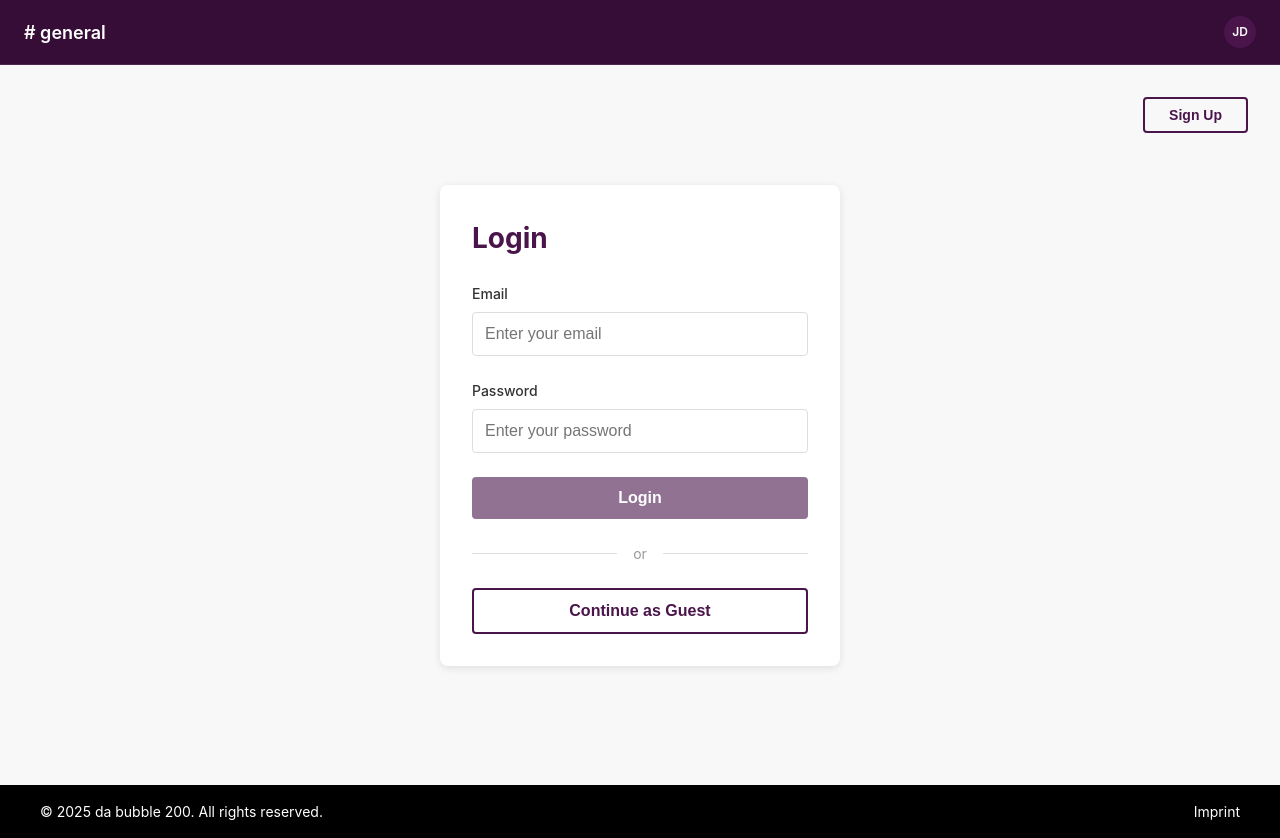
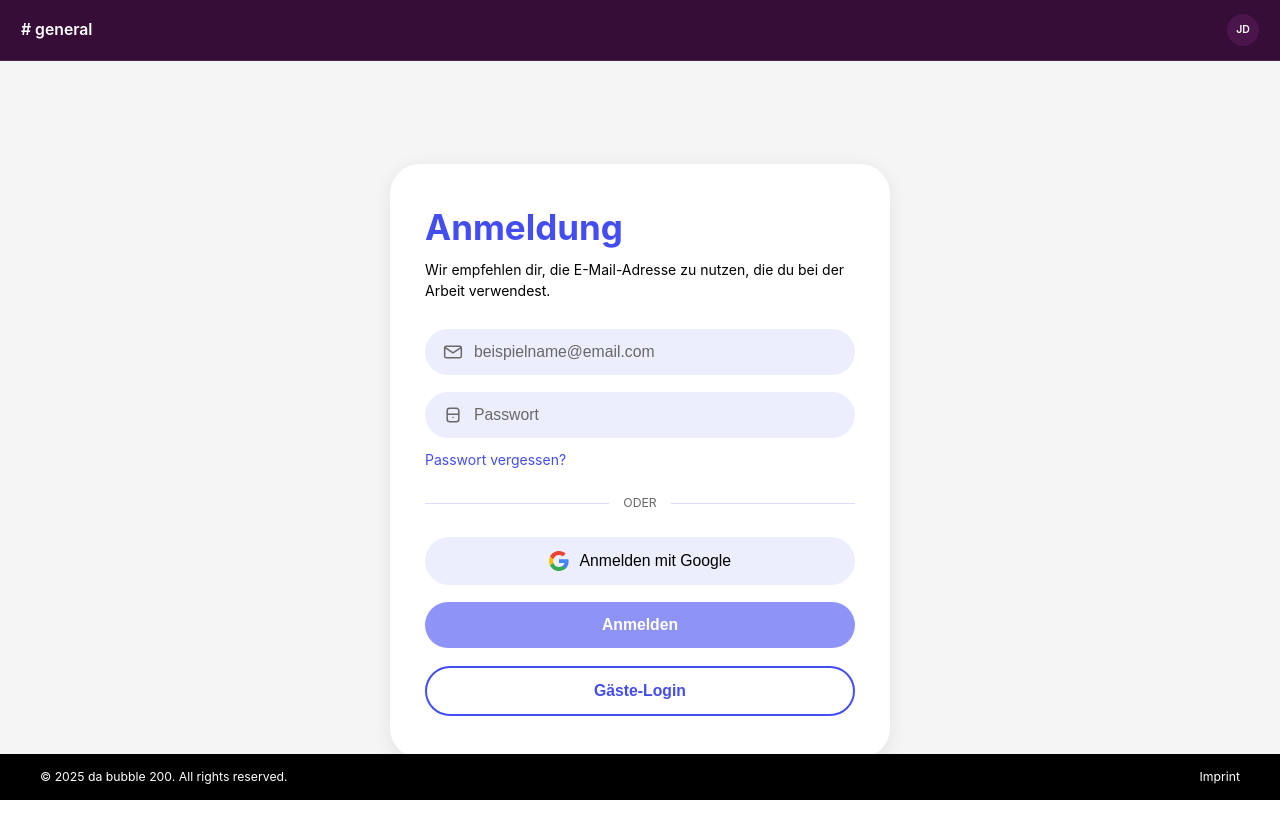
Before and after one commit to Alex-R298/DA-Bubble, an Angular app: page / in a window 1280 px wide. After the commit the page ends 800 px from the top, so only its background shows below. Built offline with nearby package versions, Linux system fonts and the light colour scheme.

Commit message:
(DES): Redesigned login component with modern UI, purple inputs, icons, Google login button, and non-scrollable layout

```diff
--- a/src/app/app.component.ts
+++ b/src/app/app.component.ts
@@ -20,10 +20,22 @@ import { HeaderComponent } from './components/header/header.component';
     .app-wrapper {
       display: flex;
       flex-direction: column;
-      min-height: 100vh;
+      width: 100vw;
+      height: 100vh;
+      max-width: 100vw;
+      max-height: 100vh;
+      overflow: hidden;
+      position: fixed;
+      top: 0;
+      left: 0;
+      right: 0;
+      bottom: 0;
     }
     .app-main {
       flex: 1;
+      overflow: hidden;
+      width: 100%;
+      height: 100%;
     }
   `]
 })
--- a/src/app/components/login/login.component.css
+++ b/src/app/components/login/login.component.css
@@ -1,138 +1,193 @@
 .login-container {
   display: flex;
-  flex-direction: column;
   justify-content: center;
   align-items: center;
-  min-height: calc(100vh - 80px);
-  background-color: #f8f8f8;
-  padding: 2rem 0;
-  position: relative;
-}
-
-.login-header {
-  position: absolute;
-  top: 2rem;
-  right: 2rem;
+  min-height: 100vh;
+  width: 100vw;
+  background-color: #f5f5f5;
+  padding: 2rem;
+  box-sizing: border-box;
+  overflow: hidden;
 }
 
 .login-card {
-  background: white;
-  padding: 2rem;
-  border-radius: 8px;
-  box-shadow: 0 2px 8px rgba(0, 0, 0, 0.1);
+  background: #ffffff;
+  padding: 3rem 2.5rem;
+  border-radius: 30px;
+  box-shadow: 0 4px 20px rgba(0, 0, 0, 0.08);
   width: 100%;
-  max-width: 400px;
-}
-
-.login-card h2 {
-  margin: 0 0 1.5rem 0;
-  color: #4a154b;
-  font-size: 1.75rem;
-}
-
-.form-group {
-  margin-bottom: 1.5rem;
-}
-
-.form-group label {
-  display: block;
-  margin-bottom: 0.5rem;
-  color: #333;
-  font-weight: 500;
-}
-
-.form-group input {
-  width: 100%;
-  padding: 0.75rem;
-  border: 1px solid #ddd;
-  border-radius: 4px;
-  font-size: 1rem;
+  max-width: 500px;
   box-sizing: border-box;
 }
 
-.form-group input:focus {
-  outline: none;
-  border-color: #4a154b;
+.login-title {
+  margin: 0 0 0.75rem 0;
+  color: #444DF2;
+  font-size: 2.5rem;
+  font-weight: 700;
+  line-height: 1.2;
 }
 
-.submit-button {
-  width: 100%;
-  padding: 0.75rem;
-  background-color: #4a154b;
-  color: white;
-  border: none;
-  border-radius: 4px;
+.login-subtitle {
+  margin: 0 0 2rem 0;
+  color: #000000;
   font-size: 1rem;
-  font-weight: 600;
-  cursor: pointer;
-  transition: background-color 0.2s;
+  font-weight: 400;
+  line-height: 1.5;
 }
 
-.submit-button:hover:not(:disabled) {
-  background-color: #5a1a5b;
+.login-form {
+  display: flex;
+  flex-direction: column;
+  gap: 1.25rem;
 }
 
-.submit-button:disabled {
-  opacity: 0.6;
-  cursor: not-allowed;
+.input-group {
+  position: relative;
+  display: flex;
+  align-items: center;
+  width: 100%;
 }
 
-.guest-login-section {
-  margin-top: 1.5rem;
+.input-icon {
+  position: absolute;
+  left: 1.25rem;
+  display: flex;
+  align-items: center;
+  justify-content: center;
+  color: #686868;
+  z-index: 1;
+  pointer-events: none;
+}
+
+.form-input {
+  width: 100%;
+  padding: 1rem 1rem 1rem 3.5rem;
+  background-color: #ECEEFE;
+  border: none;
+  border-radius: 30px;
+  font-size: 1.125rem;
+  font-weight: 400;
+  color: #000000;
+  box-sizing: border-box;
+  transition: background-color 0.2s ease;
+}
+
+.form-input::placeholder {
+  color: #686868;
+}
+
+.form-input:focus {
+  outline: none;
+  background-color: #DADBFF;
+}
+
+.form-input:focus + .input-icon,
+.input-group:focus-within .input-icon {
+  color: #444DF2;
+}
+
+.forgot-password-link {
+  align-self: flex-start;
+  color: #444DF2;
+  font-size: 1rem;
+  font-weight: 400;
+  text-decoration: none;
+  margin-top: -0.5rem;
+  transition: opacity 0.2s ease;
+}
+
+.forgot-password-link:hover {
+  opacity: 0.8;
+  text-decoration: underline;
 }
 
 .divider {
   display: flex;
   align-items: center;
   text-align: center;
-  margin: 1.5rem 0;
-  color: #999;
+  margin: 0.5rem 0;
+  color: #686868;
   font-size: 0.875rem;
+  font-weight: 400;
 }
 
 .divider::before,
 .divider::after {
   content: '';
   flex: 1;
-  border-bottom: 1px solid #ddd;
+  height: 1px;
+  background-color: #DADBFF;
 }
 
 .divider span {
   padding: 0 1rem;
+  background-color: #ffffff;
 }
 
-.guest-button {
+.google-login-button {
+  display: flex;
+  align-items: center;
+  justify-content: center;
+  gap: 0.75rem;
   width: 100%;
-  padding: 0.75rem;
-  background-color: transparent;
-  color: #4a154b;
-  border: 2px solid #4a154b;
-  border-radius: 4px;
-  font-size: 1rem;
-  font-weight: 600;
+  padding: 1rem;
+  background-color: #ECEEFE;
+  border: none;
+  border-radius: 30px;
+  font-size: 1.125rem;
+  font-weight: 500;
+  color: #000000;
   cursor: pointer;
-  transition: all 0.2s;
+  transition: background-color 0.2s ease;
+  box-sizing: border-box;
 }
 
-.guest-button:hover {
-  background-color: #4a154b;
-  color: white;
+.google-login-button:hover {
+  background-color: #DADBFF;
 }
 
-.signup-link-button {
-  padding: 0.5rem 1.5rem;
-  background-color: transparent;
-  color: #4a154b;
-  border: 2px solid #4a154b;
-  border-radius: 4px;
-  font-size: 0.875rem;
-  font-weight: 600;
-  cursor: pointer;
-  text-decoration: none;
-  transition: all 0.2s;
+.google-icon {
+  flex-shrink: 0;
 }
 
-.signup-link-button:hover {
-  background-color: #4a154b;
-  color: white;
+.primary-login-button {
+  width: 100%;
+  padding: 1rem;
+  background-color: #444DF2;
+  color: #ffffff;
+  border: none;
+  border-radius: 30px;
+  font-size: 1.125rem;
+  font-weight: 700;
+  cursor: pointer;
+  transition: background-color 0.2s ease;
+  box-sizing: border-box;
 }
+
+.primary-login-button:hover:not(:disabled) {
+  background-color: #3A42D9;
+}
+
+.primary-login-button:disabled {
+  opacity: 0.6;
+  cursor: not-allowed;
+}
+
+.guest-login-button {
+  width: 100%;
+  padding: 1rem;
+  background-color: #ffffff;
+  color: #444DF2;
+  border: 2px solid #444DF2;
+  border-radius: 30px;
+  font-size: 1.125rem;
+  font-weight: 700;
+  cursor: pointer;
+  transition: all 0.2s ease;
+  box-sizing: border-box;
+}
+
+.guest-login-button:hover {
+  background-color: #ECEEFE;
+}
--- a/src/app/components/login/login.component.html
+++ b/src/app/components/login/login.component.html
@@ -1,43 +1,66 @@
 <div class="login-container">
-  <div class="login-header">
-    <button routerLink="/signup" class="signup-link-button">Sign Up</button>
-  </div>
   <div class="login-card">
-    <h2>Login</h2>
-    <form (ngSubmit)="onSubmit()" #loginForm="ngForm">
-      <div class="form-group">
-        <label for="email">Email</label>
+    <h1 class="login-title">Anmeldung</h1>
+    <p class="login-subtitle">Wir empfehlen dir, die E-Mail-Adresse zu nutzen, die du bei der Arbeit verwendest.</p>
+
+    <form (ngSubmit)="onSubmit()" #loginForm="ngForm" class="login-form">
+      <div class="input-group">
+        <div class="input-icon">
+          <svg width="20" height="20" viewBox="0 0 20 20" fill="none" xmlns="http://www.w3.org/2000/svg">
+            <path d="M2.5 5.83333L10 10.8333L17.5 5.83333M3.33333 15.8333H16.6667C17.5871 15.8333 18.3333 15.0871 18.3333 14.1667V5.83333C18.3333 4.91286 17.5871 4.16667 16.6667 4.16667H3.33333C2.41286 4.16667 1.66667 4.91286 1.66667 5.83333V14.1667C1.66667 15.0871 2.41286 15.8333 3.33333 15.8333Z" stroke="currentColor" stroke-width="1.5" stroke-linecap="round" stroke-linejoin="round"/>
+          </svg>
+        </div>
         <input
           type="email"
           id="email"
           name="email"
           [(ngModel)]="email"
           required
-          placeholder="Enter your email"
+          placeholder="beispielname@email.com"
+          class="form-input"
         />
       </div>
-      <div class="form-group">
-        <label for="password">Password</label>
+
+      <div class="input-group">
+        <div class="input-icon">
+          <svg width="20" height="20" viewBox="0 0 20 20" fill="none" xmlns="http://www.w3.org/2000/svg">
+            <path d="M15.8333 9.16667V5.83333C15.8333 4.45262 14.714 3.33333 13.3333 3.33333H6.66667C5.28595 3.33333 4.16667 4.45262 4.16667 5.83333V9.16667M15.8333 9.16667H4.16667M15.8333 9.16667V14.1667C15.8333 15.5474 14.714 16.6667 13.3333 16.6667H6.66667C5.28595 16.6667 4.16667 15.5474 4.16667 14.1667V9.16667M10 12.5V12.5083M7.5 9.16667H12.5" stroke="currentColor" stroke-width="1.5" stroke-linecap="round" stroke-linejoin="round"/>
+          </svg>
+        </div>
         <input
           type="password"
           id="password"
           name="password"
           [(ngModel)]="password"
           required
-          placeholder="Enter your password"
+          placeholder="Passwort"
+          class="form-input"
         />
       </div>
-      <button type="submit" [disabled]="!loginForm.valid" class="submit-button">
-        Login
+
+      <a href="#" class="forgot-password-link">Passwort vergessen?</a>
+
+      <div class="divider">
+        <span>ODER</span>
+      </div>
+
+      <button type="button" (click)="onGoogleLogin()" class="google-login-button">
+        <svg width="20" height="20" viewBox="0 0 20 20" fill="none" xmlns="http://www.w3.org/2000/svg" class="google-icon">
+          <path d="M19.6 10.2273C19.6 9.51818 19.5364 8.83636 19.4182 8.18182H10V12.05H15.3818C15.15 13.3 14.4455 14.3591 13.3864 15.0682V17.5773H16.6182C18.5091 15.8364 19.6 13.2727 19.6 10.2273Z" fill="#4285F4"/>
+          <path d="M10 20C12.7 20 14.9636 19.1045 16.6182 17.5773L13.3864 15.0682C12.4909 15.6682 11.3455 16.0227 10 16.0227C7.39545 16.0227 5.19091 14.2636 4.40455 11.9H1.06364V14.4909C2.70909 17.7591 6.09091 20 10 20Z" fill="#34A853"/>
+          <path d="M4.40455 11.9C4.20455 11.3 4.09091 10.6591 4.09091 10C4.09091 9.34091 4.20455 8.7 4.40455 8.1V5.50909H1.06364C0.386364 6.85909 0 8.38636 0 10C0 11.6136 0.386364 13.1409 1.06364 14.4909L4.40455 11.9Z" fill="#FBBC05"/>
+          <path d="M10 3.97727C11.4682 3.97727 12.7864 4.48182 13.8227 5.47273L16.6909 2.60455C14.9591 0.990909 12.6955 0 10 0C6.09091 0 2.70909 2.24091 1.06364 5.50909L4.40455 8.1C5.19091 5.73636 7.39545 3.97727 10 3.97727Z" fill="#EA4335"/>
+        </svg>
+        <span>Anmelden mit Google</span>
+      </button>
+
+      <button type="submit" [disabled]="!loginForm.valid" class="primary-login-button">
+        Anmelden
+      </button>
+
+      <button type="button" routerLink="/dashboard" class="guest-login-button">
+        Gäste-Login
       </button>
     </form>
-    <div class="guest-login-section">
-      <div class="divider">
-        <span>or</span>
-      </div>
-      <button routerLink="/dashboard" class="guest-button">
-        Continue as Guest
-      </button>
-    </div>
   </div>
 </div>
--- a/src/app/components/login/login.component.ts
+++ b/src/app/components/login/login.component.ts
@@ -3,7 +3,6 @@ import { CommonModule } from '@angular/common';
 import { FormsModule } from '@angular/forms';
 import { RouterModule, Router } from '@angular/router';
 import { AuthService } from '../../services/auth.service';
-
 
 @Component({
   selector: 'app-login',
@@ -14,13 +13,22 @@ import { AuthService } from '../../services/auth.service';
 })
 export class LoginComponent {
   private authService = inject(AuthService);
-    private router = inject(Router);
+  private router = inject(Router);
 
   email: string = '';
   password: string = '';
 
   async onSubmit(): Promise<void> {
-    await this.authService.login(this.email, this.password);
-    this.router.navigate(['/dashboard']);
+    if (this.email && this.password) {
+      await this.authService.login(this.email, this.password);
+      this.router.navigate(['/dashboard']);
+    }
+  }
+
+  async onGoogleLogin(): Promise<void> {
+    // Google authentication implementation
+    // await this.authService.loginWithGoogle();
+    // this.router.navigate(['/dashboard']);
+    console.log('Google login triggered');
   }
 }
--- a/src/styles.css
+++ b/src/styles.css
@@ -6,10 +6,27 @@
   padding: 0;
 }
 
+html,
 body {
+  width: 100%;
+  height: 100%;
+  overflow: hidden;
   font-family: -apple-system, BlinkMacSystemFont, "Segoe UI", Roboto, Helvetica, Arial, sans-serif;
   font-size: 14px;
   line-height: 1.5;
   color: #333;
   background-color: #fff;
+  position: fixed;
+  top: 0;
+  left: 0;
+  right: 0;
+  bottom: 0;
 }
+
+#root,
+app-root {
+  width: 100%;
+  height: 100%;
+  overflow: hidden;
+  display: block;
+}
```
